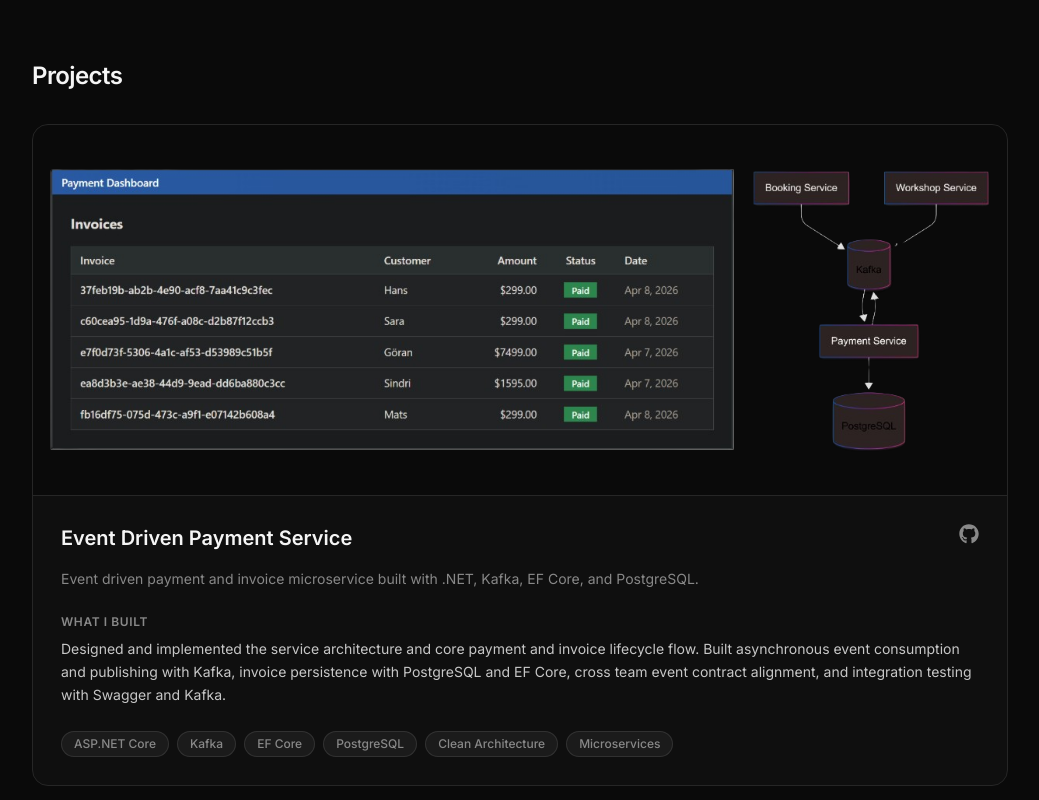
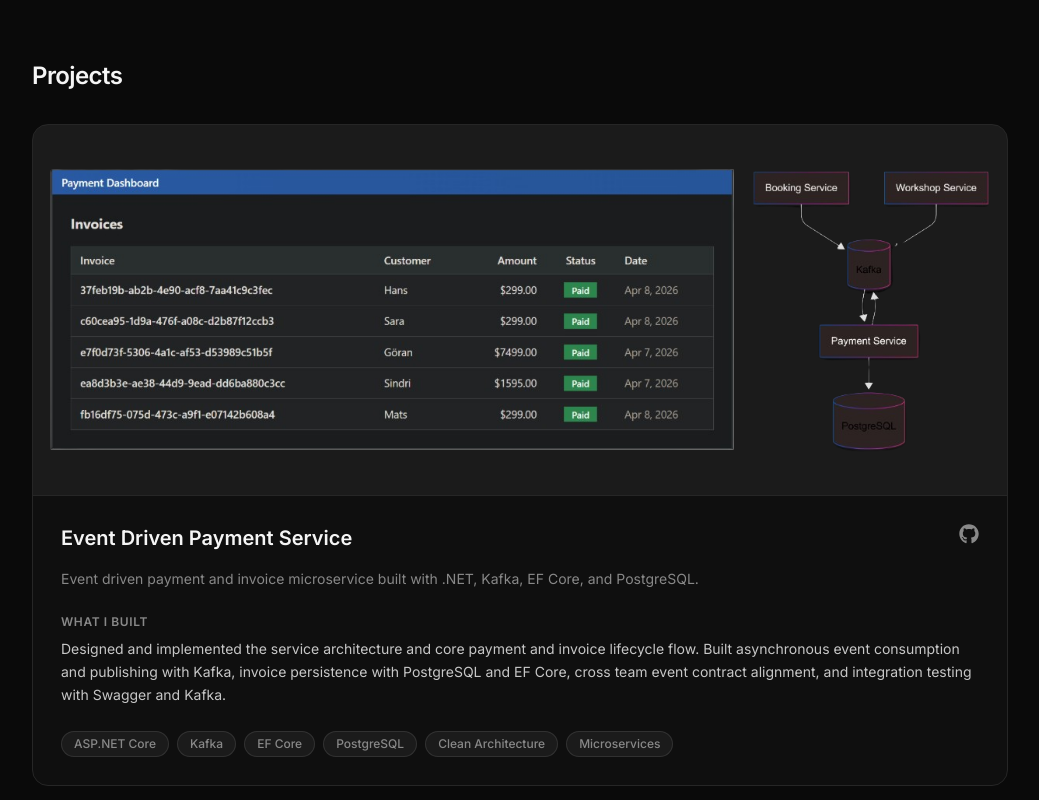
Before and after one commit to johanjaners/johan-portfolio, a React (Vite) app: page / in a window 1280 px wide. Shown: the part 1880-2680 px from the top of the page, without its empty margins (120-1159 px from the left). Built offline with nearby package versions, Linux system fonts and the light colour scheme.

Commit message:
fix: update project thumbnail background color for improved visibility

```diff
--- a/src/index.css
+++ b/src/index.css
@@ -42,7 +42,7 @@
 }
 
 .project-thumb-wrap {
-    @apply overflow-hidden border-b border-border bg-black/30;
+    @apply overflow-hidden border-b border-border bg-white/5;
     aspect-ratio: 21 / 8;
 }
 
```
